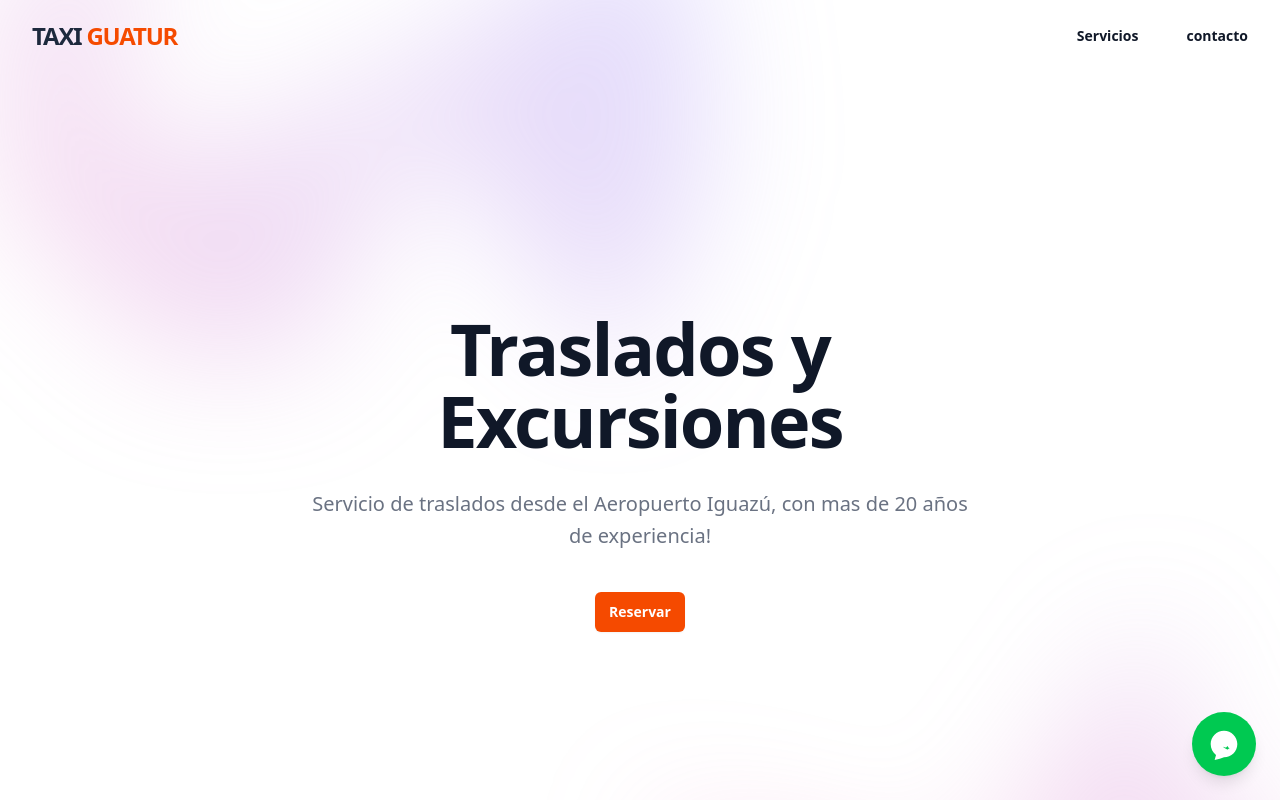
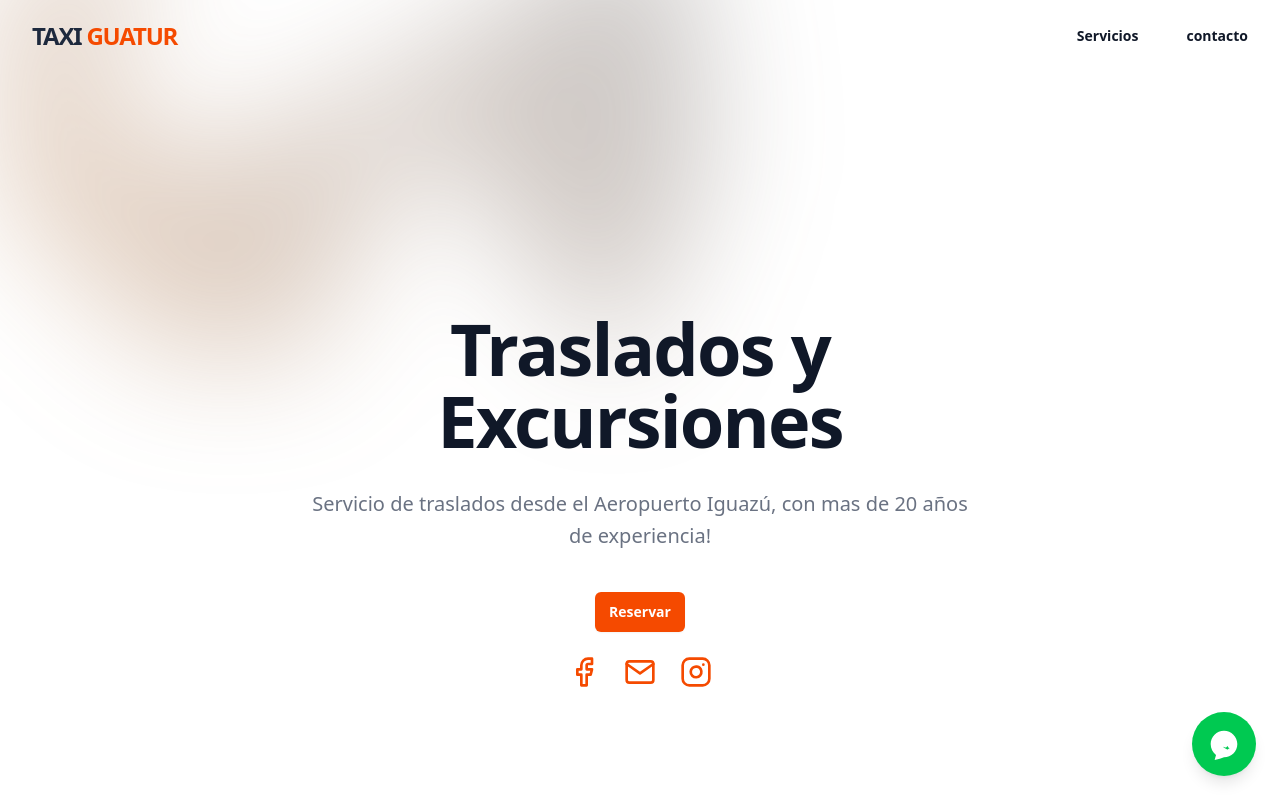
Before and after one commit to rbdesignigz/taxiguatur, a plain HTML site: page index.html in a window 1280 px wide. Shown: the top 800 px of the page. Drawn offline with Linux system fonts and the light colour scheme.

Commit message:
v04 links

```diff
--- a/index.html
+++ b/index.html
@@ -76,7 +76,7 @@
 
   <div class="relative isolate px-6 pt-14 lg:px-8">
     <div aria-hidden="true" class="absolute inset-x-0 -top-40 -z-10 transform-gpu overflow-hidden blur-3xl sm:-top-80">
-      <div style="clip-path: polygon(74.1% 44.1%, 100% 61.6%, 97.5% 26.9%, 85.5% 0.1%, 80.7% 2%, 72.5% 32.5%, 60.2% 62.4%, 52.4% 68.1%, 47.5% 58.3%, 45.2% 34.5%, 27.5% 76.7%, 0.1% 64.9%, 17.9% 100%, 27.6% 76.8%, 76.1% 97.7%, 74.1% 44.1%)" class="relative left-[calc(50%-11rem)] aspect-1155/678 w-144.5 -translate-x-1/2 rotate-30 bg-linear-to-tr from-[#ff80b5] to-[#9089fc] opacity-30 sm:left-[calc(50%-30rem)] sm:w-288.75"></div>
+      <div style="clip-path: polygon(74.1% 44.1%, 100% 61.6%, 97.5% 26.9%, 85.5% 0.1%, 80.7% 2%, 72.5% 32.5%, 60.2% 62.4%, 52.4% 68.1%, 47.5% 58.3%, 45.2% 34.5%, 27.5% 76.7%, 0.1% 64.9%, 17.9% 100%, 27.6% 76.8%, 76.1% 97.7%, 74.1% 44.1%)" class="relative left-[calc(50%-11rem)] aspect-1155/678 w-144.5 -translate-x-1/2 rotate-30 bg-linear-to-tr from-[#e27d09] to-[#3c3c3f] opacity-30 sm:left-[calc(50%-30rem)] sm:w-288.75"></div>
     </div>
     <div class="mx-auto max-w-2xl py-32 sm:py-48 lg:py-56">
       <div class="hidden sm:mb-8 sm:flex sm:justify-center">
@@ -88,13 +88,70 @@
         <div class="mt-10 flex items-center justify-center gap-x-6">
           <a href="https://wa.me/543757619820" class="rounded-md bg-orange-600 px-3.5 py-2.5 text-sm font-semibold text-white shadow-xs hover:bg-orange-800 focus-visible:outline-2 focus-visible:outline-offset-2 focus-visible:outline-indigo-600">Reservar</a>
         </div>
+
+
+<!-- inicio redes -->
+<div class="flex justify-center mt-6 space-x-6 text-gray-400">
+                    <!-- Ícono de Facebook -->
+                    <a href="https://www.facebook.com/profile.php?id=61578620979729" class="hover:text-white transition-colors" aria-label="Facebook">
+    <svg
+        class="w-8 h-8 text-orange-600 hover:text-slate-700"
+        viewBox="0 0 24 24"
+        fill="none"
+        stroke="currentColor"
+        stroke-width="2"
+        stroke-linecap="round"
+        stroke-linejoin="round"
+        aria-hidden="true"
+    >
+        <path d="M18 2h-3a5 5 0 0 0-5 5v3H7v4h3v8h4v-8h3l1-4h-4V7a1 1 0 0 1 1-1h3z"></path>
+    </svg>
+                    </a>
+                    <!-- Ícono de Twitter -->
+                    <a href="mailto:Taxiguatur@gmail.com" class="hover:text-white transition-colors" aria-label="gmail">
+    <svg
+        class="w-8 h-8 text-orange-600 hover:text-slate-700"
+        viewBox="0 0 24 24"
+        fill="none"
+        stroke="currentColor"
+        stroke-width="2"
+        stroke-linecap="round"
+        stroke-linejoin="round"
+        aria-hidden="true"
+    >
+        <path d="M4 4h16c1.1 0 2 .9 2 2v12c0 1.1-.9 2-2 2H4c-1.1 0-2-.9-2-2V6c0-1.1.9-2 2-2z"></path>
+        <polyline points="22,6 12,13 2,6"></polyline>
+    </svg>
+                    </a>
+                    <!-- Ícono de Instagram -->
+                    <a href="https://www.instagram.com/tax_iguatur" class="hover:text-white transition-colors" aria-label="Instagram">
+                        <svg
+                            class="w-8 h-8 text-orange-600 hover:text-slate-700"
+                            viewBox="0 0 24 24"
+                            fill="none"
+                            stroke="currentColor"
+                            stroke-width="2"
+                            stroke-linecap="round"
+                            stroke-linejoin="round"
+                            aria-hidden="true"
+                        >
+                            <rect x="2" y="2" width="20" height="20" rx="5" ry="5"></rect>
+                            <path d="M16 11.37A4 4 0 1 1 12.63 8a4 4 0 0 1 3.37 3.37z"></path>
+                            <line x1="17.5" y1="6.5" x2="17.51" y2="6.5"></line>
+                        </svg>
+                    </a>
+                </div>
+            </div>
+
       </div>
     </div>
     <div aria-hidden="true" class="absolute inset-x-0 top-[calc(100%-13rem)] -z-10 transform-gpu overflow-hidden blur-3xl sm:top-[calc(100%-30rem)]">
-      <div style="clip-path: polygon(74.1% 44.1%, 100% 61.6%, 97.5% 26.9%, 85.5% 0.1%, 80.7% 2%, 72.5% 32.5%, 60.2% 62.4%, 52.4% 68.1%, 47.5% 58.3%, 45.2% 34.5%, 27.5% 76.7%, 0.1% 64.9%, 17.9% 100%, 27.6% 76.8%, 76.1% 97.7%, 74.1% 44.1%)" class="relative left-[calc(50%+3rem)] aspect-1155/678 w-144.5 -translate-x-1/2 bg-linear-to-tr from-[#ff80b5] to-[#9089fc] opacity-30 sm:left-[calc(50%+36rem)] sm:w-288.75"></div>
+      <div style="clip-path: polygon(74.1% 44.1%, 100% 61.6%, 97.5% 26.9%, 85.5% 0.1%, 80.7% 2%, 72.5% 32.5%, 60.2% 62.4%, 52.4% 68.1%, 47.5% 58.3%, 45.2% 34.5%, 27.5% 76.7%, 0.1% 64.9%, 17.9% 100%, 27.6% 76.8%, 76.1% 97.7%, 74.1% 44.1%)" class="relative left-[calc(50%+3rem)] aspect-1155/678 w-144.5 -translate-x-1/2 bg-linear-to-tr from-[#e27d09] to-[#3c3c3f]  opacity-30 sm:left-[calc(50%+36rem)] sm:w-288.75"></div>
     </div>
   </div>
 </div>
+
+<!-- fin redes -->
 
 
 <div class="max-w-6xl mx-auto py-12">
```
Also changed, not shown: output.css.
